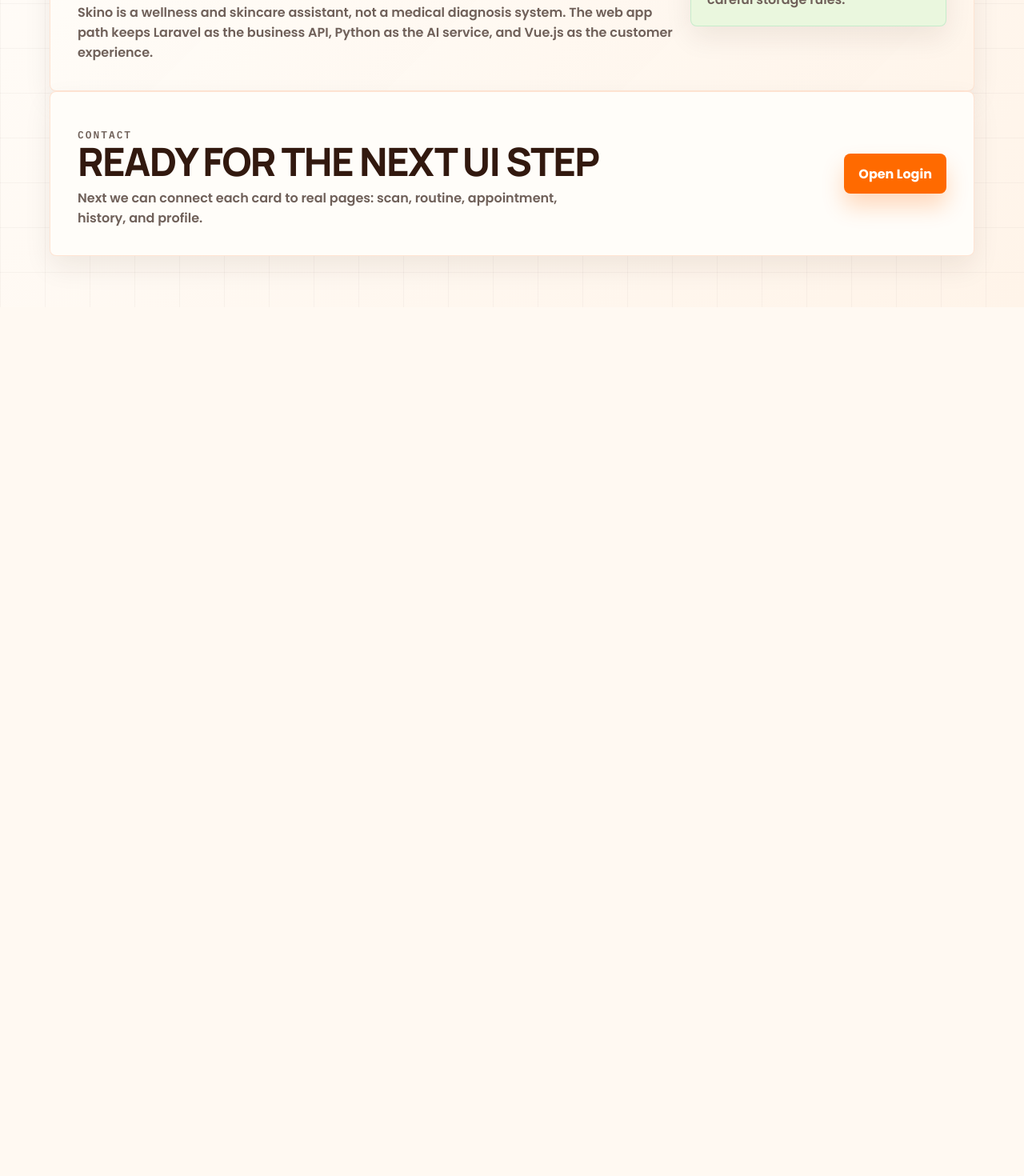
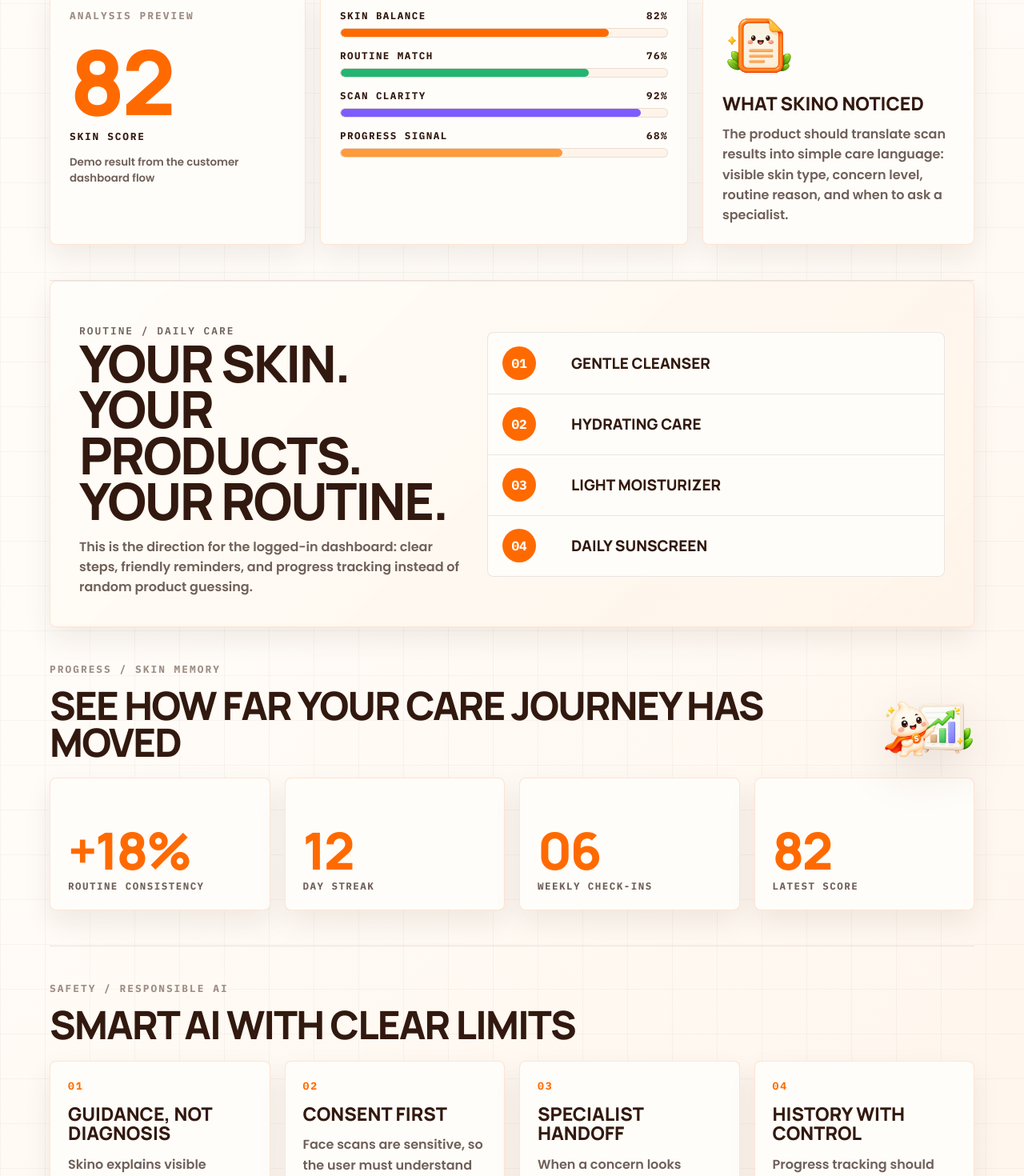
Before and after one commit to tunaunglwin-dev/Skino, a Vue app in the folder web-app/: page / in a window 1280 px wide. Shown: the part 2180-3650 px from the top of the page at 80% size. Before the commit the page ends 2564 px from the top, so only its background shows below. Built offline with nearby package versions, Linux system fonts and the light colour scheme.

Commit message:
Match Lovable-inspired homepage direction

```diff
--- a/web-app/src/App.vue
+++ b/web-app/src/App.vue
@@ -76,44 +76,88 @@ const modules = [
     title: 'AI Skin Scan',
     subtitle: 'Upload or capture a face image and review visible skin guidance.',
     icon: scanIcon,
-    tone: '#f98128',
+    tone: '#ff6a00',
     status: 'Ready',
   },
   {
     title: 'Routine',
     subtitle: 'Morning and night beauty steps based on the latest scan.',
     icon: routineIcon,
-    tone: '#0e5c56',
+    tone: '#22b573',
     status: 'Daily',
   },
   {
     title: 'Specialist',
     subtitle: 'Find specialist support when a case needs closer review.',
     icon: specialistIcon,
-    tone: '#9e6a36',
+    tone: '#7d5cff',
     status: 'Care',
   },
   {
     title: 'Appointment',
     subtitle: 'Request a consultation and track the current status.',
     icon: reportIcon,
-    tone: '#805d93',
+    tone: '#ff9a3d',
     status: 'Request',
   },
   {
     title: 'History',
     subtitle: 'Review previous scans, scores, and concern changes.',
     icon: historyIcon,
-    tone: '#376c8f',
+    tone: '#7d5cff',
     status: 'Timeline',
   },
   {
     title: 'Progress',
     subtitle: 'See how your skin journey changes across check-ins.',
     icon: progressIcon,
-    tone: '#c35d4f',
+    tone: '#22b573',
     status: 'Track',
   },
+]
+
+const safetyCards = [
+  {
+    number: '01',
+    title: 'Guidance, not diagnosis',
+    text: 'Skino explains visible patterns for beauty care and never replaces medical advice.',
+  },
+  {
+    number: '02',
+    title: 'Consent first',
+    text: 'Face scans are sensitive, so the user must understand what is being processed.',
+  },
+  {
+    number: '03',
+    title: 'Specialist handoff',
+    text: 'When a concern looks uncertain or serious, the product path moves toward care support.',
+  },
+  {
+    number: '04',
+    title: 'History with control',
+    text: 'Progress tracking should help users compare changes without hiding privacy choices.',
+  },
+]
+
+const analysisBars = [
+  { label: 'Skin balance', value: 82, tone: '#ff6a00' },
+  { label: 'Routine match', value: 76, tone: '#22b573' },
+  { label: 'Scan clarity', value: 92, tone: '#7d5cff' },
+  { label: 'Progress signal', value: 68, tone: '#ff9a3d' },
+]
+
+const routineSteps = [
+  'Gentle cleanser',
+  'Hydrating care',
+  'Light moisturizer',
+  'Daily sunscreen',
+]
+
+const memoryStats = [
+  { value: '+18%', label: 'Routine consistency' },
+  { value: '12', label: 'Day streak' },
+  { value: '06', label: 'Weekly check-ins' },
+  { value: '82', label: 'Latest score' },
 ]
 
 const currentTitle = computed(() => (isLoggedIn.value ? 'User Dashboard' : 'Skino'))
@@ -278,7 +322,7 @@ onBeforeUnmount(() => {
           <div class="section-heading section-heading-row">
             <div>
               <p class="eyebrow">Services</p>
-              <h2 id="services-title">Everything the user dashboard will grow into</h2>
+              <h2 id="services-title">Face scan, routine, care, and progress in one path</h2>
             </div>
             <button class="ghost-button" type="button" @click="openView('login')">Preview Dashboard</button>
           </div>
@@ -293,6 +337,91 @@ onBeforeUnmount(() => {
               <span>{{ module.status }}</span>
               <h3>{{ module.title }}</h3>
               <p>{{ module.subtitle }}</p>
+            </article>
+          </div>
+        </section>
+
+        <section class="landing-section product-story" aria-labelledby="story-title">
+          <div class="section-heading">
+            <p class="eyebrow">Skin AI / 004</p>
+            <h2 id="story-title">Understand what you see, then know what to do next</h2>
+          </div>
+
+          <div class="story-grid">
+            <article class="score-panel">
+              <p class="eyebrow">Analysis preview</p>
+              <strong>82</strong>
+              <span>Skin score</span>
+              <small>Demo result from the customer dashboard flow</small>
+            </article>
+
+            <article class="bars-panel">
+              <div v-for="bar in analysisBars" :key="bar.label" class="bar-row" :style="{ '--bar-tone': bar.tone }">
+                <div>
+                  <span>{{ bar.label }}</span>
+                  <strong>{{ bar.value }}%</strong>
+                </div>
+                <i><b :style="{ width: `${bar.value}%` }"></b></i>
+              </div>
+            </article>
+
+            <article class="noticed-panel">
+              <img :src="reportIcon" alt="" />
+              <h3>What Skino noticed</h3>
+              <p>
+                The product should translate scan results into simple care language:
+                visible skin type, concern level, routine reason, and when to ask a specialist.
+              </p>
+            </article>
+          </div>
+        </section>
+
+        <section class="landing-section routine-band" aria-labelledby="routine-title">
+          <div>
+            <p class="eyebrow">Routine / Daily care</p>
+            <h2 id="routine-title">Your skin. Your products. Your routine.</h2>
+            <p>
+              This is the direction for the logged-in dashboard: clear steps, friendly reminders,
+              and progress tracking instead of random product guessing.
+            </p>
+          </div>
+
+          <div class="routine-timeline">
+            <span v-for="(step, index) in routineSteps" :key="step">
+              <i>{{ String(index + 1).padStart(2, '0') }}</i>
+              <strong>{{ step }}</strong>
+            </span>
+          </div>
+        </section>
+
+        <section class="landing-section memory-section" aria-labelledby="memory-title">
+          <div class="section-heading section-heading-row">
+            <div>
+              <p class="eyebrow">Progress / Skin memory</p>
+              <h2 id="memory-title">See how far your care journey has moved</h2>
+            </div>
+            <img class="section-mascot" :src="progressIcon" alt="" />
+          </div>
+
+          <div class="memory-grid">
+            <article v-for="stat in memoryStats" :key="stat.label" class="memory-card">
+              <strong>{{ stat.value }}</strong>
+              <span>{{ stat.label }}</span>
+            </article>
+          </div>
+        </section>
+
+        <section class="landing-section safety-section" aria-labelledby="safety-title">
+          <div class="section-heading">
+            <p class="eyebrow">Safety / Responsible AI</p>
+            <h2 id="safety-title">Smart AI with clear limits</h2>
+          </div>
+
+          <div class="safety-grid">
+            <article v-for="card in safetyCards" :key="card.title" class="safety-card">
+              <span>{{ card.number }}</span>
+              <h3>{{ card.title }}</h3>
+              <p>{{ card.text }}</p>
             </article>
           </div>
         </section>
--- a/web-app/src/style.css
+++ b/web-app/src/style.css
@@ -327,6 +327,12 @@ h1 .orange-line {
 .floating-note,
 .step-card,
 .service-card,
+.score-panel,
+.bars-panel,
+.noticed-panel,
+.routine-band,
+.memory-card,
+.safety-card,
 .about-band,
 .privacy-card,
 .contact-panel,
@@ -720,6 +726,9 @@ h1 .orange-line {
 
 .step-card p,
 .service-card p,
+.noticed-panel p,
+.routine-band p,
+.safety-card p,
 .about-band p,
 .privacy-card p,
 .contact-panel p {
@@ -741,6 +750,25 @@ h1 .orange-line {
   padding: 22px;
   background: var(--surface);
   border-color: color-mix(in srgb, var(--module-tone), #ffffff 74%);
+}
+
+.service-card,
+.step-card,
+.safety-card,
+.memory-card {
+  transition:
+    transform 0.18s ease,
+    border-color 0.18s ease,
+    box-shadow 0.18s ease;
+}
+
+.service-card:hover,
+.step-card:hover,
+.safety-card:hover,
+.memory-card:hover {
+  transform: translateY(-4px);
+  border-color: rgba(255, 106, 0, 0.36);
+  box-shadow: var(--shadow);
 }
 
 .service-card span {
@@ -792,6 +820,238 @@ h1 .orange-line {
 .contact-panel p {
   max-width: 620px;
   margin-top: 10px;
+}
+
+.product-story {
+  border-top: 1px solid var(--border);
+  border-bottom: 1px solid var(--border);
+}
+
+.story-grid {
+  display: grid;
+  grid-template-columns: minmax(240px, 0.8fr) minmax(320px, 1.15fr) minmax(240px, 0.85fr);
+  gap: 18px;
+}
+
+.score-panel,
+.bars-panel,
+.noticed-panel {
+  display: grid;
+  align-content: start;
+  gap: 14px;
+  min-height: 300px;
+  padding: 24px;
+  background: var(--surface);
+}
+
+.score-panel strong {
+  color: var(--primary);
+  font-family: Manrope, sans-serif;
+  font-size: clamp(4.5rem, 9vw, 7rem);
+  font-weight: 800;
+  line-height: 0.82;
+  letter-spacing: -0.04em;
+}
+
+.score-panel span {
+  color: var(--text);
+  font-family: "IBM Plex Mono", monospace;
+  font-size: 0.8rem;
+  font-weight: 800;
+  letter-spacing: 0.14em;
+  text-transform: uppercase;
+}
+
+.score-panel small {
+  color: var(--muted);
+  font-weight: 600;
+  line-height: 1.5;
+}
+
+.bar-row {
+  display: grid;
+  gap: 8px;
+}
+
+.bar-row div {
+  display: flex;
+  align-items: center;
+  justify-content: space-between;
+  gap: 14px;
+}
+
+.bar-row span,
+.bar-row strong,
+.memory-card span {
+  font-family: "IBM Plex Mono", monospace;
+  font-size: 0.78rem;
+  font-weight: 800;
+  letter-spacing: 0.12em;
+  text-transform: uppercase;
+}
+
+.bar-row i {
+  display: block;
+  height: 12px;
+  overflow: hidden;
+  border: 1px solid var(--border);
+  border-radius: 999px;
+  background: var(--surface-soft);
+}
+
+.bar-row b {
+  display: block;
+  height: 100%;
+  border-radius: inherit;
+  background: var(--bar-tone);
+}
+
+.noticed-panel img {
+  width: 92px;
+  height: 92px;
+  object-fit: contain;
+}
+
+.noticed-panel h3,
+.safety-card h3 {
+  margin: 0;
+  font-family: Manrope, sans-serif;
+  font-size: 1.45rem;
+  font-weight: 800;
+  line-height: 1.04;
+  text-transform: uppercase;
+}
+
+.routine-band {
+  display: grid;
+  grid-template-columns: minmax(0, 0.85fr) minmax(360px, 1fr);
+  gap: 24px;
+  align-items: center;
+  padding: clamp(24px, 4vw, 36px);
+  background:
+    linear-gradient(135deg, rgba(255, 253, 249, 0.96), rgba(255, 244, 233, 0.98)),
+    var(--surface);
+}
+
+.routine-band h2 {
+  margin: 0;
+  font-family: Manrope, sans-serif;
+  font-size: clamp(2.3rem, 5vw, 4rem);
+  font-weight: 800;
+  line-height: 0.9;
+  letter-spacing: -0.035em;
+  text-transform: uppercase;
+}
+
+.routine-band p {
+  max-width: 560px;
+  margin-top: 16px;
+}
+
+.routine-timeline {
+  display: grid;
+  gap: 0;
+  border: 1px solid var(--border);
+  border-radius: 8px;
+  overflow: hidden;
+  background: var(--surface);
+}
+
+.routine-timeline span {
+  display: grid;
+  grid-template-columns: 70px minmax(0, 1fr);
+  gap: 16px;
+  align-items: center;
+  min-height: 76px;
+  padding: 14px 18px;
+}
+
+.routine-timeline span + span {
+  border-top: 1px solid var(--border);
+}
+
+.routine-timeline i {
+  display: grid;
+  width: 42px;
+  height: 42px;
+  place-items: center;
+  border: 1px solid rgba(255, 106, 0, 0.28);
+  border-radius: 999px;
+  color: #ffffff;
+  background: var(--primary);
+  font-family: "IBM Plex Mono", monospace;
+  font-style: normal;
+  font-weight: 800;
+}
+
+.routine-timeline strong {
+  font-family: Manrope, sans-serif;
+  font-size: 1.18rem;
+  font-weight: 800;
+  text-transform: uppercase;
+}
+
+.section-mascot {
+  width: 118px;
+  justify-self: end;
+  filter: drop-shadow(0 18px 28px rgba(50, 25, 15, 0.12));
+}
+
+.memory-grid,
+.safety-grid {
+  display: grid;
+  gap: 18px;
+}
+
+.memory-grid {
+  grid-template-columns: repeat(4, minmax(0, 1fr));
+}
+
+.memory-card {
+  display: grid;
+  min-height: 166px;
+  align-content: end;
+  gap: 10px;
+  padding: 22px;
+  background: var(--surface);
+}
+
+.memory-card strong {
+  color: var(--primary);
+  font-family: Manrope, sans-serif;
+  font-size: clamp(2.8rem, 5vw, 4.4rem);
+  font-weight: 800;
+  line-height: 0.84;
+  letter-spacing: -0.04em;
+}
+
+.memory-card span {
+  color: var(--muted);
+}
+
+.safety-section {
+  border-top: 1px solid var(--border);
+}
+
+.safety-grid {
+  grid-template-columns: repeat(4, minmax(0, 1fr));
+}
+
+.safety-card {
+  display: grid;
+  min-height: 250px;
+  align-content: start;
+  gap: 14px;
+  padding: 22px;
+  background: var(--surface);
+}
+
+.safety-card span {
+  color: var(--primary);
+  font-family: "IBM Plex Mono", monospace;
+  font-size: 0.82rem;
+  font-weight: 800;
+  letter-spacing: 0.14em;
 }
 
 .health-card span,
@@ -988,7 +1248,11 @@ input:focus {
 
   .step-grid,
   .service-grid,
-  .about-band {
+  .about-band,
+  .story-grid,
+  .routine-band,
+  .memory-grid,
+  .safety-grid {
     grid-template-columns: 1fr;
   }
 
```
